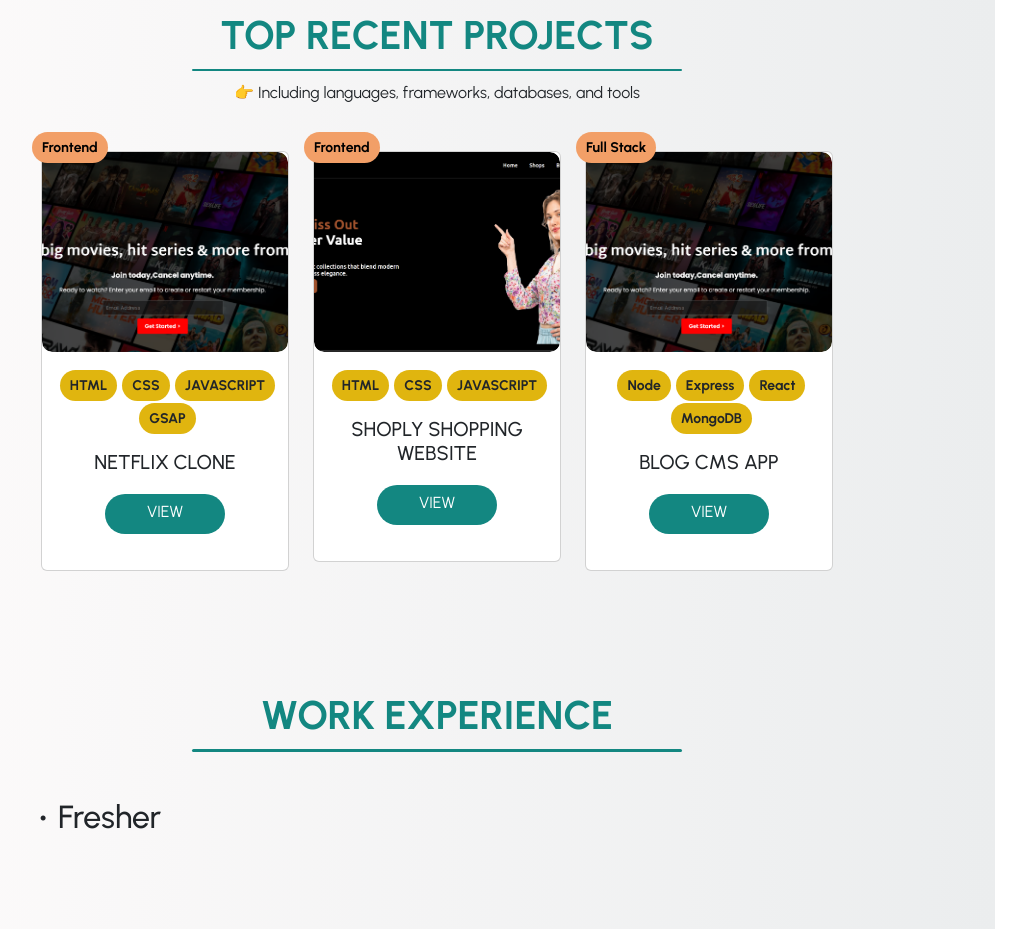
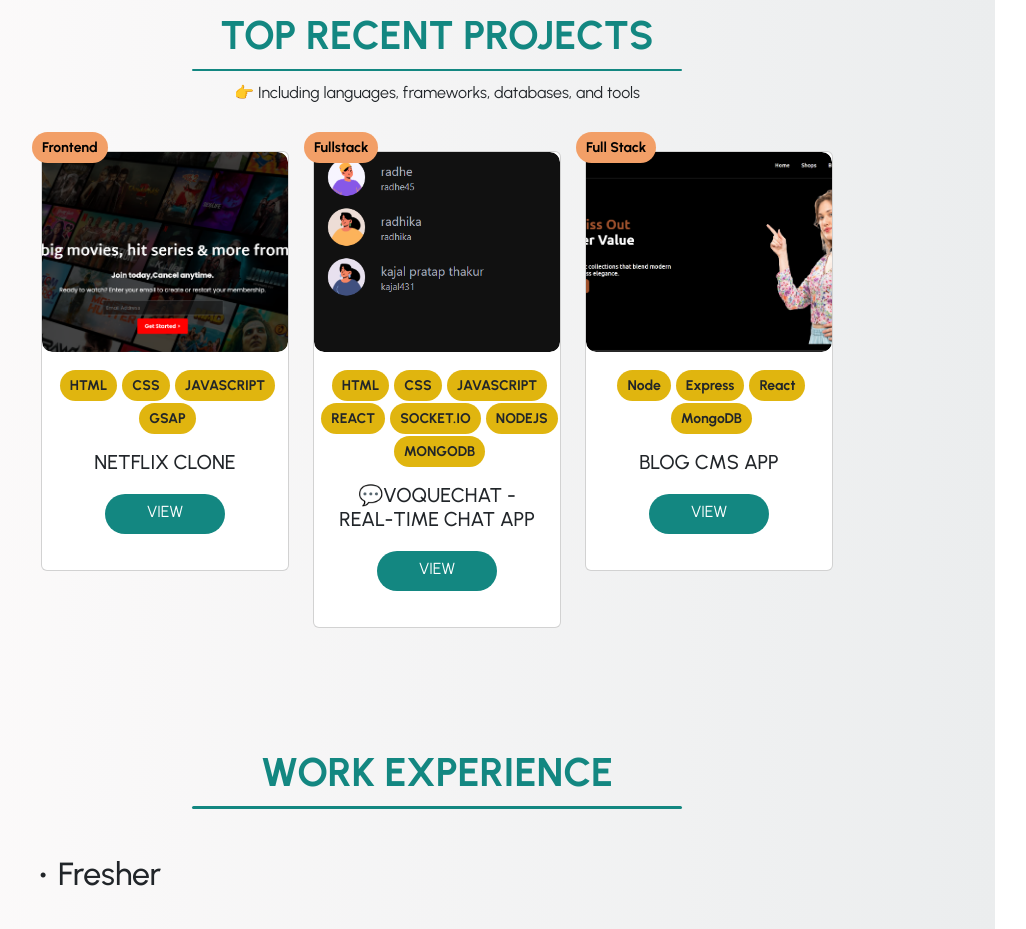
Before and after one commit to ritik-kumar123/Portfolio, a React (Vite) app in the folder client/: page / in a window 1280 px wide. Shown: the part 2420-3349 px from the top of the page, without its empty margins (203-1229 px from the left). Built offline with nearby package versions, Linux system fonts and the light colour scheme.

Commit message:
Added my second Project

```diff
--- a/client/src/pages/Project/Project.jsx
+++ b/client/src/pages/Project/Project.jsx
@@ -13,15 +13,23 @@
     link: "https://netfllixclone-by-ar-ritik-thakur.netlify.app/",
   },
   {
-    title: "Shoply Shopping website",
-    image: "/project2.png",
-    stack: ["HTML", "CSS", "JAVASCRIPT"],
-    badge: "Frontend",
-    link: "https://ecommerce-website-ritik.netlify.app/",
+    title: "💬VoqueChat - Real-Time Chat App",
+    image: "/project3.png",
+    stack: [
+      "HTML",
+      "CSS",
+      "JAVASCRIPT",
+      "REACT",
+      "SOCKET.IO",
+      "NODEJS",
+      "MONGODB",
+    ],
+    badge: "Fullstack",
+    link: "https://voquechat.onrender.com/",
   },
   {
     title: "Blog CMS App",
-    image: "/project1.png",
+    image: "/project2.png",
     stack: ["Node", "Express", "React", "MongoDB"],
     badge: "Full Stack",
     link: "https://your-blog-link.netlify.app/",
```
Also changed, not shown: client/public/project3.png (added).
